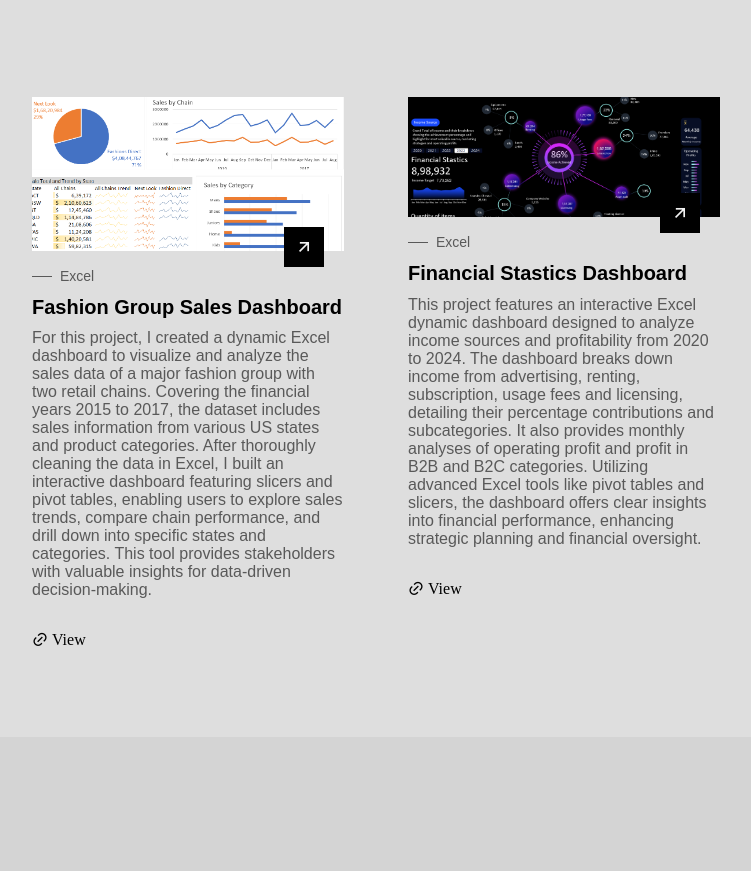
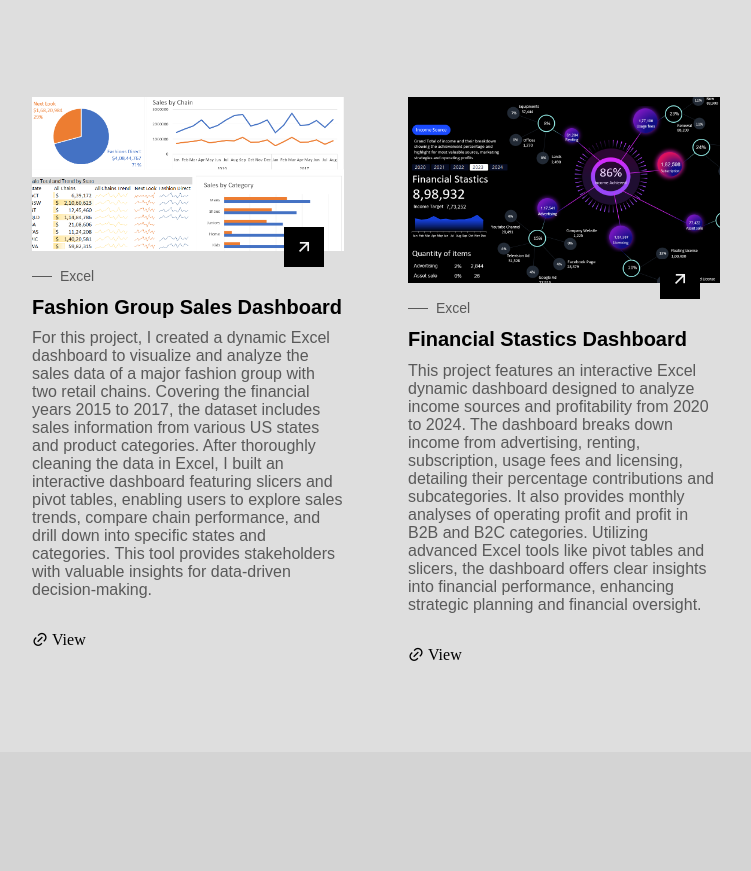
Before and after one commit to its-janvi/Portfolio, a plain HTML site: page index.html in a window 1280 px wide. Shown: the part 1704-2575 px from the top of the page, without its empty margins (76-827 px from the left). Drawn offline with nearby package versions, Linux system fonts and the light colour scheme; a web font is replaced by a local one.

Commit message:
Update index.html

```diff
--- a/index.html
+++ b/index.html
@@ -255,7 +255,7 @@
 
                <article class="projects__card">
                   <div class="projects__image">
-                     <img src="content/img/financial_excelproject.png" alt="image" class="projects__img">
+                     <img src="content/img/finance_excelproject.png" alt="image" class="projects__img">
 
                      <a href="#" class="projects__button button">
                         <i class="ri-arrow-right-up-line"></i>
```
